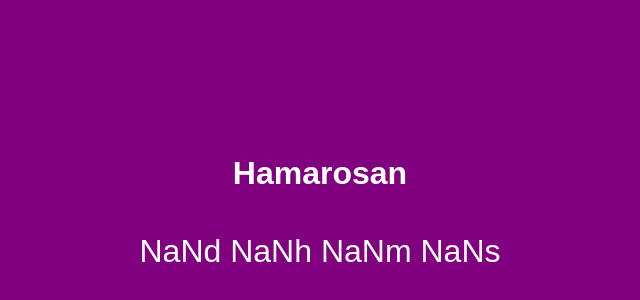
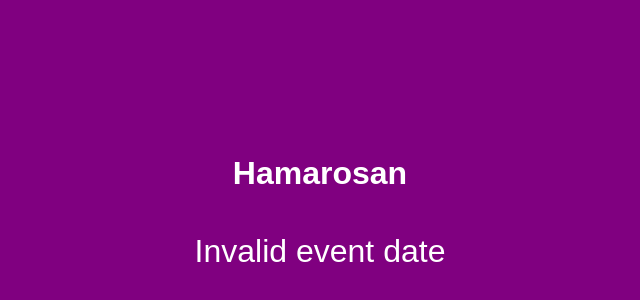
Before and after one commit to BlurzzUD/lazurithaj, a plain HTML site: page index.html in a window 1280 px wide. Shown: the part 198-498 px from the top of the page, without its empty margins (320-960 px from the left). Drawn offline with Linux system fonts and the light colour scheme.

Commit message:
Update index.html

```diff
--- a/index.html
+++ b/index.html
@@ -33,6 +33,15 @@
             const now = new Date().getTime();
             const distance = eventDate - now;
 
+            console.log("Event Date: ", eventDate);
+            console.log("Now: ", now);
+            console.log("Distance: ", distance);
+
+            if (isNaN(eventDate)) {
+                document.getElementById("countdown").innerHTML = "Invalid event date";
+                return;
+            }
+
             const days = Math.floor(distance / (1000 * 60 * 60 * 24));
             const hours = Math.floor((distance % (1000 * 60 * 60 * 24)) / (1000 * 60 * 60));
             const minutes = Math.floor((distance % (1000 * 60 * 60)) / (1000 * 60));
```
